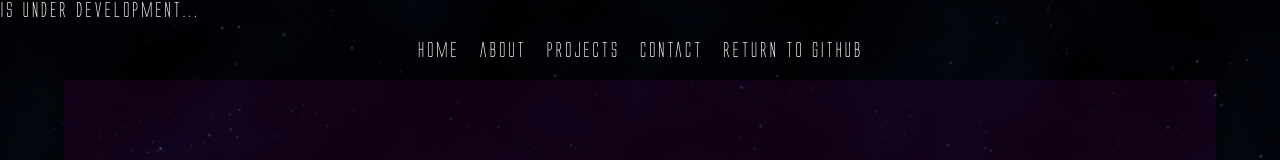
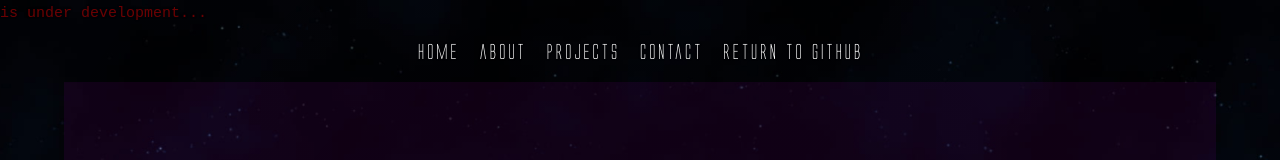
Before and after one commit to Robsonnsbr/my_template_react, a React (Vite) app: page /portfolio/project/1/1 in a window 1280 px wide. Shown: the top 160 px of the page. Built offline with nearby package versions, Linux system fonts and the light colour scheme; no server answers.

Commit message:
fix: aviso

```diff
--- a/src/routes/project/ProjectDetails/ProjectDetails.module.css
+++ b/src/routes/project/ProjectDetails/ProjectDetails.module.css
@@ -6,6 +6,13 @@
   flex-direction: column;
   justify-content: center;
   align-items: center;
+}
+
+span {
+  font-family: monospace;
+  font-size: 15px;
+  color: rgba(255, 0, 0, 0.415);
+
 }
 
 button {
--- a/src/routes/project/Projects.tsx
+++ b/src/routes/project/Projects.tsx
@@ -48,6 +48,7 @@ export const Projects = () => {
   return (
     <div className={css.project}>
       <h1>Page Projects</h1>
+      <span>AVISO: Todas as chamadas resultaram na página loginReact</span>
       {projects && (
         <Slider settings={settings}>
           {projects.map((project: ProjectProps) => (
```
